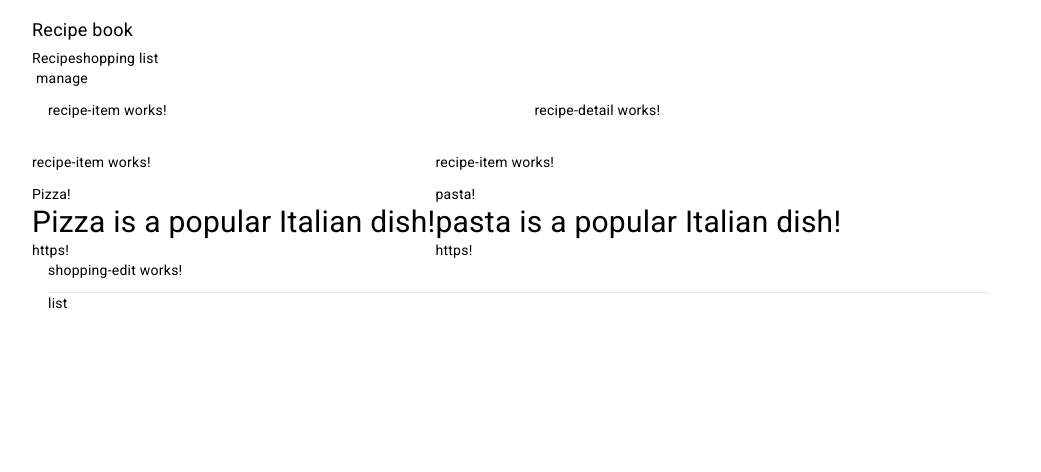
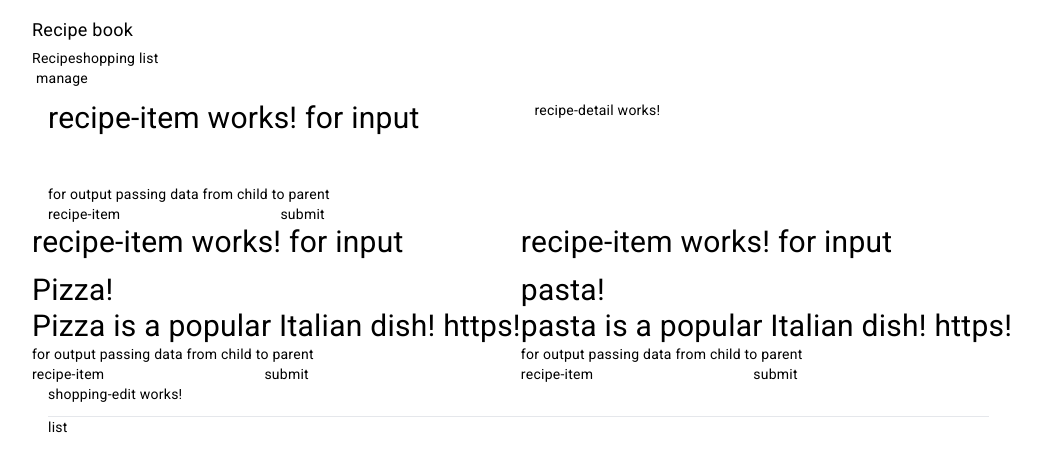
Before and after one commit to ppalladio/ang-wishlist, an Angular app: page / in a window 1280 px wide. Shown: the top 472 px of the page, without its empty margins (0-1041 px from the left). Built offline with nearby package versions, Linux system fonts and the light colour scheme.

Commit message:
pass data from child to parent

```diff
--- a/src/app/recipes/recipe-list/recipe-item/recipe-item.component.html
+++ b/src/app/recipes/recipe-list/recipe-item/recipe-item.component.html
@@ -1,6 +1,15 @@
-<p>recipe-item works!</p>
-{{ recipeItem.name }} <br />
 <div class="text-3xl">
+    <p>recipe-item works! for input</p>
+    {{ recipeItem.name }} <br />
     {{ recipeItem.description }}
+    {{ recipeItem.image }}
 </div>
-{{ recipeItem.image }}
+
+<div>
+    for output passing data from child to parent
+    <div>
+        <label>recipe-item</label>
+        <input type="text" #recipeInput/>
+        <button (click)="(onServerAdded(recipeInput))">submit</button>
+    </div>
+</div>
--- a/src/app/recipes/recipe-list/recipe-item/recipe-item.component.ts
+++ b/src/app/recipes/recipe-list/recipe-item/recipe-item.component.ts
@@ -1,4 +1,11 @@
-import { Component, Input } from '@angular/core';
+import {
+    Component,
+    ElementRef,
+    EventEmitter,
+    Input,
+    Output,
+    ViewChild,
+} from '@angular/core';
 
 @Component({
     selector: 'app-recipe-item',
@@ -8,8 +15,26 @@ import { Component, Input } from '@angular/core';
     styleUrl: './recipe-item.component.scss',
 })
 export class RecipeItemComponent {
-    @Input('recipeItemAlias') public recipeItem: { name: string; description: string; image: string };
-	constructor() {
-		this.recipeItem = { name: '', description: '', image: '' };
-	}
+    @Input('recipeItemAlias') public recipeItem: {
+        name: string;
+        description: string;
+        image: string;
+    };
+    @Output('serverCreatedAlias') public serverCreated = new EventEmitter<{
+        name: string;
+        description?: string;
+        image?: string;
+    }>();
+    // @ViewChild('recipeInput', { static: true }) recipeInput!:ElementRef
+    constructor() {
+        this.recipeItem = { name: '', description: '', image: '' };
+    }
+
+    onServerAdded(input: HTMLInputElement) {
+        // console.log(this.recipeInput.nativeElement.value);
+        this.serverCreated.emit({
+            name: input.value,
+        });
+		console.log(input.value);
+    }
 }
--- a/src/app/recipes/recipe-list/recipe-list.component.html
+++ b/src/app/recipes/recipe-list/recipe-list.component.html
@@ -1 +1 @@
-<app-recipe-item></app-recipe-item>
+<div><app-recipe-item (serverCreatedAlias)="onRecipeLog($event)"></app-recipe-item></div>
--- a/src/app/recipes/recipe-list/recipe-list.component.ts
+++ b/src/app/recipes/recipe-list/recipe-list.component.ts
@@ -10,5 +10,7 @@ import { RecipeItemComponent } from './recipe-item/recipe-item.component';
 })
 export class RecipeListComponent {
     constructor() {}
-
+    onRecipeLog(event: { name: string }) {
+        console.log('name', event.name);
+    }
 }
```
Also changed, not shown: src/app/recipes/recipes.component.html (+5 -4 lines).
